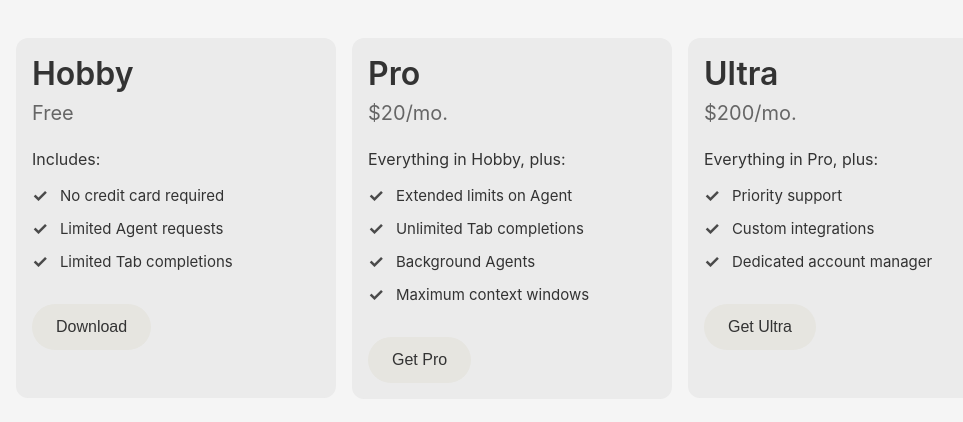
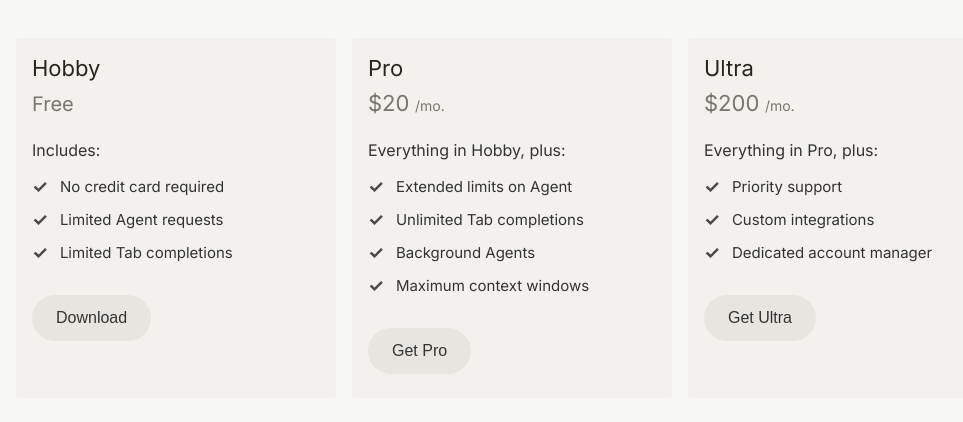
Before and after one commit to rrefranca/My-First-Coding-Project, a plain HTML site: page index.html in a window 1280 px wide. Shown: the part 182-604 px from the top of the page, without its empty margins (128-1091 px from the left). Drawn offline with Linux system fonts and the light colour scheme.

Commit message:
Styling Cards

```diff
--- a/index.html
+++ b/index.html
@@ -4,13 +4,18 @@
     <meta charset="UTF-8">
     <meta name="viewport" content="width=device-width, initial-scale=1.0">
     <title>Pricing Plans</title>
+    <link rel="preconnect" href="https://fonts.googleapis.com">
+    <link rel="preconnect" href="https://fonts.gstatic.com" crossorigin>
+    <link href="https://fonts.googleapis.com/css2?family=Inter:wght@400;500;600;700&display=swap" rel="stylesheet">
     <link rel="stylesheet" href="styles.css">
 </head>
 <body>
     <div class="cards-container">
         <div class="card">
-            <h1 class="card-title">Hobby</h1>
-            <p class="card-price">Free</p>
+            <h3 class="card-title">Hobby</h3>
+            <p class="card-price">
+                <span class="card-price-amount"></span>Free</span>
+            </p>
             <div class="card-content">
                 <p class="includes-text">Includes:</p>
                 <ul class="features-list">
@@ -31,8 +36,11 @@
             <button class="download-button">Download</button>
         </div>
         <div class="card">
-            <h1 class="card-title">Pro</h1>
-            <p class="card-price">$20/mo.</p>
+            <h3 class="card-title">Pro</h3>
+            <p class="card-price">
+                <span class="card-price-amount">$20</span>
+                <span class="card-price-period">/mo.</span>
+            </p>
             <div class="card-content">
                 <p class="includes-text">Everything in Hobby, plus:</p>
                 <ul class="features-list">
@@ -57,8 +65,11 @@
             <button class="download-button">Get Pro</button>
         </div>
         <div class="card">
-            <h1 class="card-title">Ultra</h1>
-            <p class="card-price">$200/mo.</p>
+            <h3 class="card-title">Ultra</h3>
+            <p class="card-price">
+                <span class="card-price-amount">$200</span>
+                <span class="card-price-period">/mo.</span>
+            </p>
             <div class="card-content">
                 <p class="includes-text">Everything in Pro, plus:</p>
                 <ul class="features-list">
--- a/styles.css
+++ b/styles.css
@@ -5,8 +5,8 @@
 }
 
 body {
-    font-family: -apple-system, BlinkMacSystemFont, 'Segoe UI', Roboto, Oxygen, Ubuntu, Cantarell, sans-serif;
-    background-color: #f5f5f5;
+    font-family: 'Inter', -apple-system, BlinkMacSystemFont, 'Segoe UI', Roboto, Oxygen, Ubuntu, Cantarell, sans-serif;
+    background-color: #f7f7f4;
     display: flex;
     justify-content: center;
     align-items: center;
@@ -24,8 +24,8 @@ body {
 }
 
 .card {
-    background-color: #ebebeb;
-    border-radius: 12px;
+    background-color: #f2f1ed;
+    border-radius: 4px;
     padding: 16px;
     width: 320px;
     min-height: 360px;
@@ -33,16 +33,28 @@ body {
 }
 
 .card-title {
-    font-size: 32px;
-    font-weight: 600;
-    color: #333;
+    font-size: 22px;
+    line-height: 28px;
+    font-weight: 400;
+    color: #26251e;
     margin-bottom: 8px;
 }
 
 .card-price {
     font-size: 20px;
-    color: #666;
+    color: #26251e99;
     margin-bottom: 24px;
+}
+
+.card-price-amount {
+    font-size: 22px;
+    font-weight: 400;
+    color: rgba(37, 36, 29, 0.6);
+}
+
+.card-price-period {
+    font-size: 14px;
+    color: rgba(38, 37, 30, 0.6);
 }
 
 .card-content {
```
